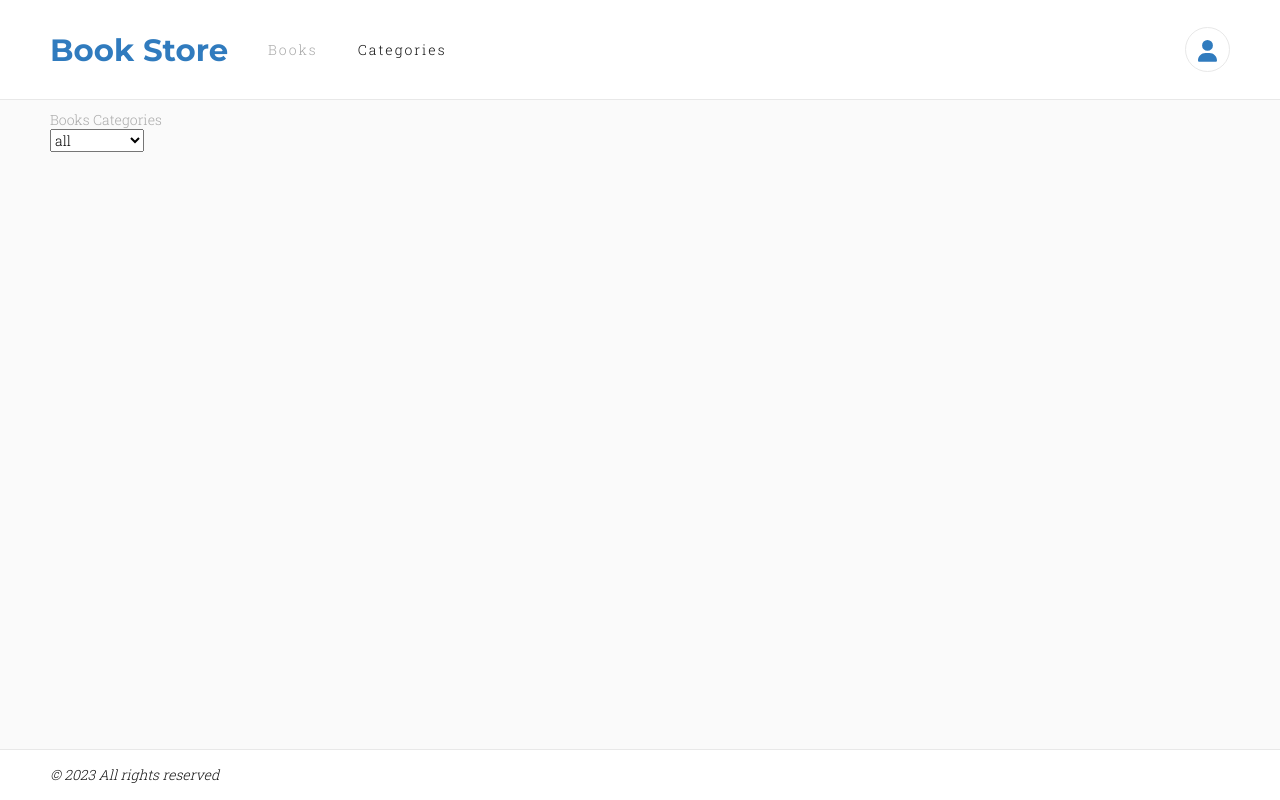
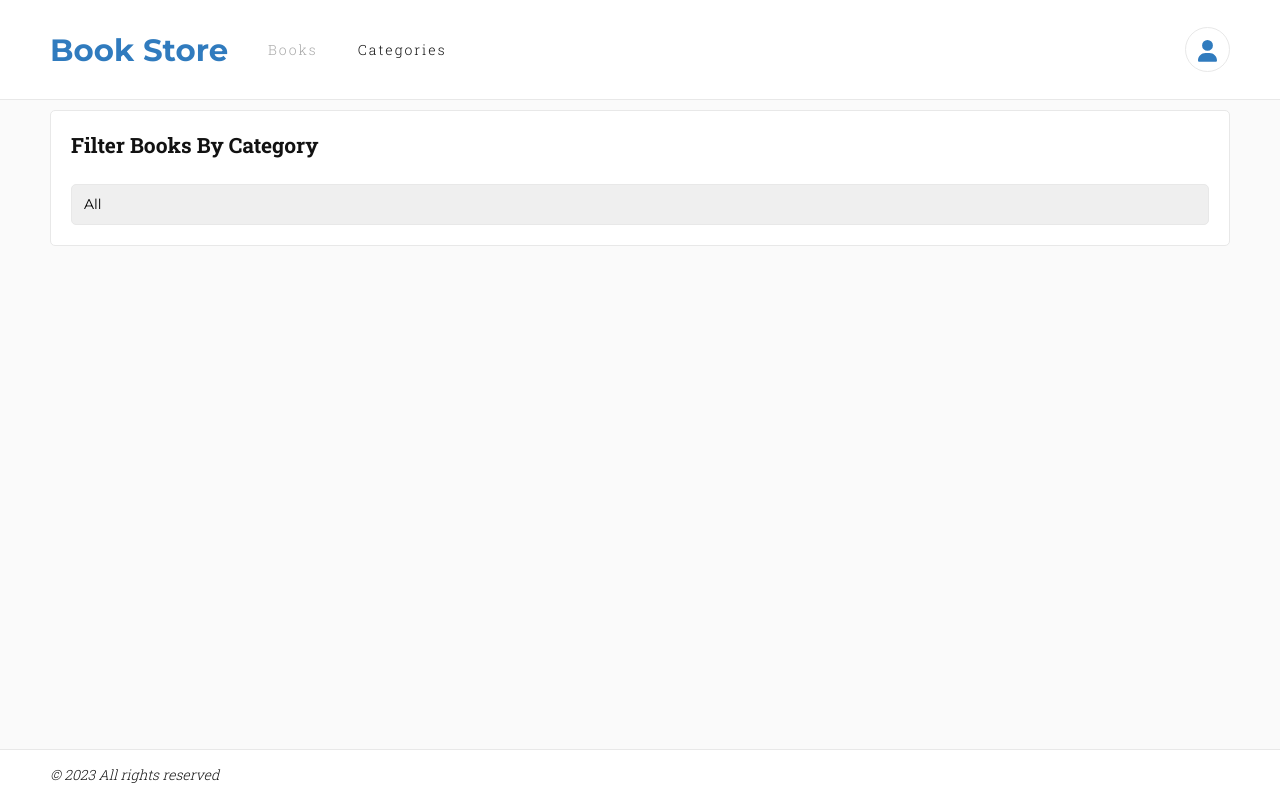
Before and after one commit to mahammad-mostafa/book-store, a React (Create React App) app: page /categories in a window 1280 px wide. Built offline with nearby package versions, Linux system fonts and the light colour scheme.

Commit message:
Styled categories component

```diff
--- a/src/components/categories.jsx
+++ b/src/components/categories.jsx
@@ -1,14 +1,20 @@
 import { useDispatch, useSelector } from 'react-redux';
 import { select } from '../redux/categories/categoriesSlice';
+import Styles from '../styles/categories.module.css';
 
 const Categories = () => {
   const dispatch = useDispatch();
   const categories = useSelector((state) => state.categories.list);
   const selection = useSelector((state) => state.categories.selection);
   return (
-    <section>
-      <h2>Books Categories</h2>
-      <select onChange={(event) => dispatch(select(event.target.value))} defaultValue={selection}>
+    <section className={Styles.section}>
+      <h2 className={Styles.title}>Filter Books By Category</h2>
+      <select
+        className={Styles.select}
+        name="category"
+        onChange={(event) => dispatch(select(event.target.value))}
+        defaultValue={selection}
+      >
         <option value="all">all</option>
         {categories.map((item) => <option key={item} value={item}>{item}</option>)}
       </select>
--- /dev/null
+++ b/src/styles/categories.module.css
@@ -0,0 +1,22 @@
+.section {
+  padding: 20px;
+  background-color: var(--light-color);
+  border: 1px solid var(--border-color);
+  border-radius: 5px;
+}
+
+.title {
+  color: var(--dark-color);
+  font: 1.5rem var(--primary-bold);
+  margin-bottom: 25px;
+}
+
+.select {
+  width: 100%;
+  padding: 12px;
+  text-transform: capitalize;
+  font-family: var(--secondary-light);
+  border: 1px solid var(--border-color);
+  border-radius: 5px;
+  appearance: none;
+}
```
